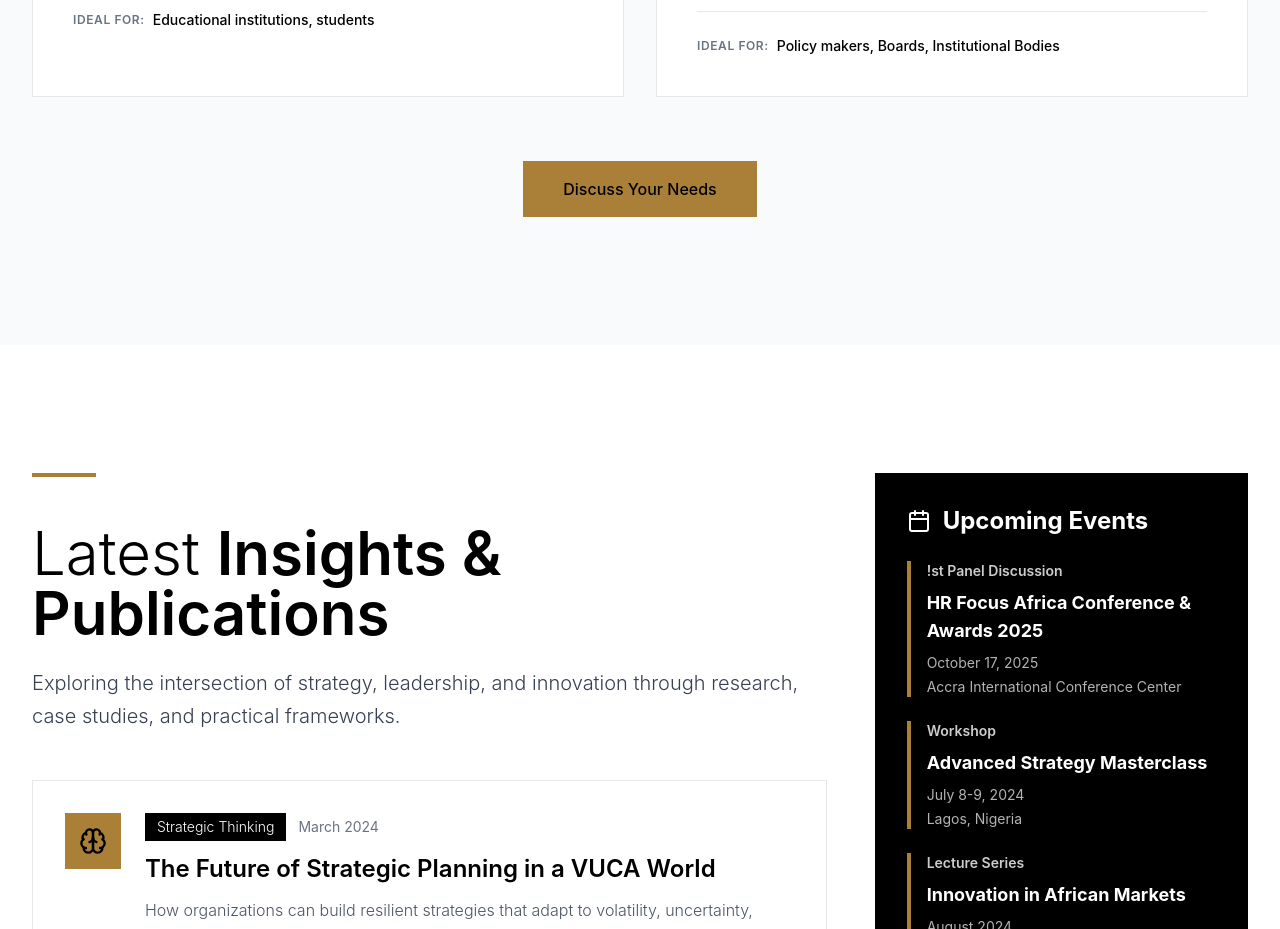
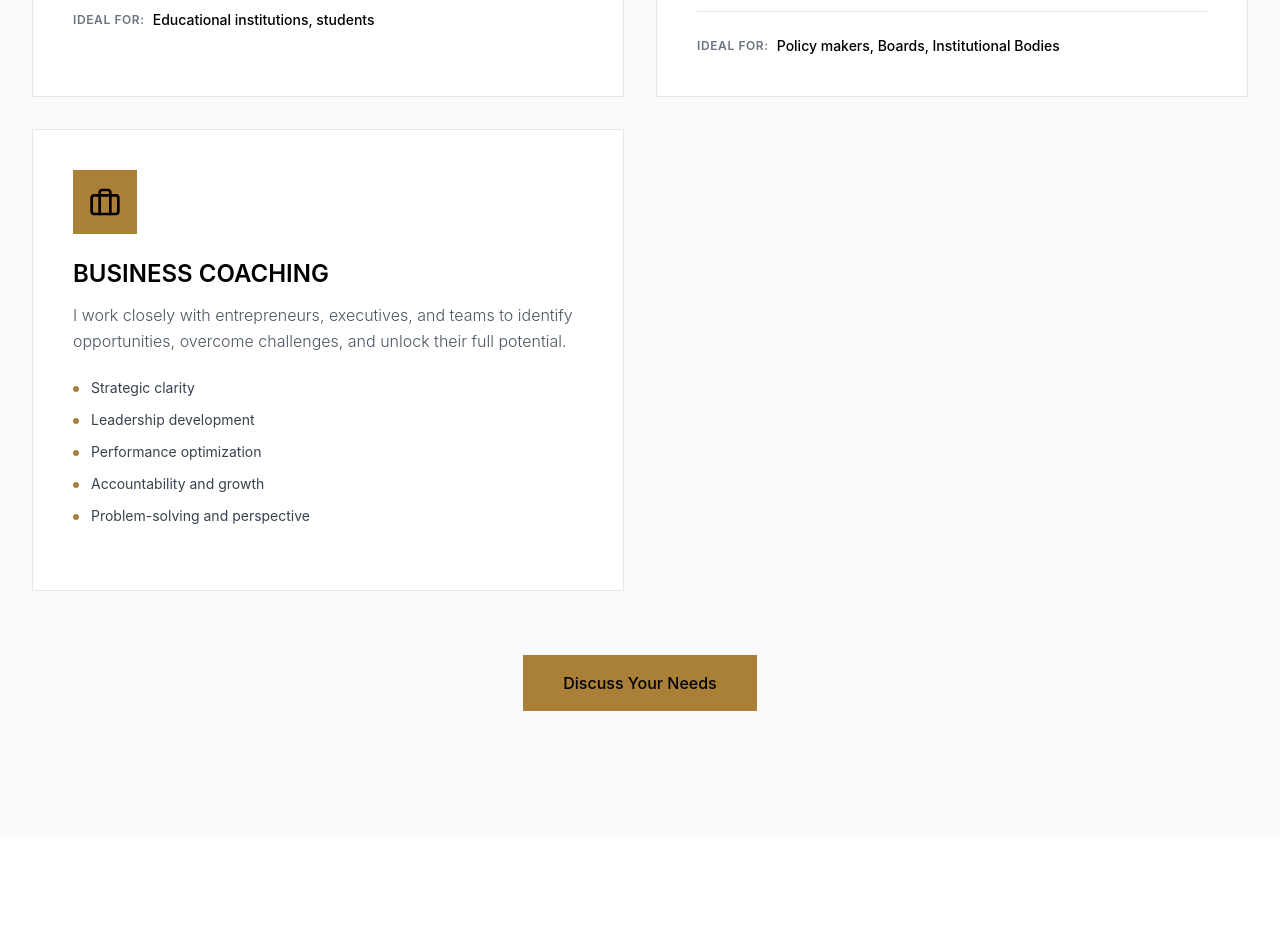
Before and after one commit to FutureScript-LLC/lecturer-consultant-strategist, a React (Vite) app: page / in a window 1280 px wide. Shown: the part 3500-4429 px from the top of the page. Built offline with nearby package versions, Linux system fonts and the light colour scheme.

Commit message:
made changes to the logo

```diff
--- a/src/components/Services.tsx
+++ b/src/components/Services.tsx
@@ -3,6 +3,7 @@ import {
   Building2,
   Users as Users2,
   BookOpenCheck,
+  Briefcase,
 } from "lucide-react";
 
 export default function Services() {
@@ -60,6 +61,19 @@ export default function Services() {
       ],
       ideal: "Policy makers, Boards, Institutional Bodies",
     },
+    {
+      icon: Briefcase,
+      title: "BUSINESS COACHING",
+      description:
+        "I work closely with entrepreneurs, executives, and teams to identify opportunities, overcome challenges, and unlock their full potential.",
+      features: [
+        "Strategic clarity",
+        "Leadership development",
+        "Performance optimization",
+        "Accountability and growth",
+        "Problem-solving and perspective",
+      ],
+    },
   ];
 
   return (
@@ -109,6 +123,7 @@ export default function Services() {
                 ))}
               </div>
 
+              {service.ideal && (
                 <div className="pt-6 border-t border-gray-200">
                   <div className="flex items-center gap-2">
                     <span className="text-xs font-semibold text-gray-500 uppercase tracking-wider whitespace-nowrap">
@@ -119,6 +134,7 @@ export default function Services() {
                     </span>
                   </div>
                 </div>
+              )}
             </div>
           ))}
         </div>
```
Also changed, not shown: src/assets/images/DPAA logo black.png, src/assets/images/DPAA logo white.png. Lines whose indentation alone changed are shown as unchanged.
